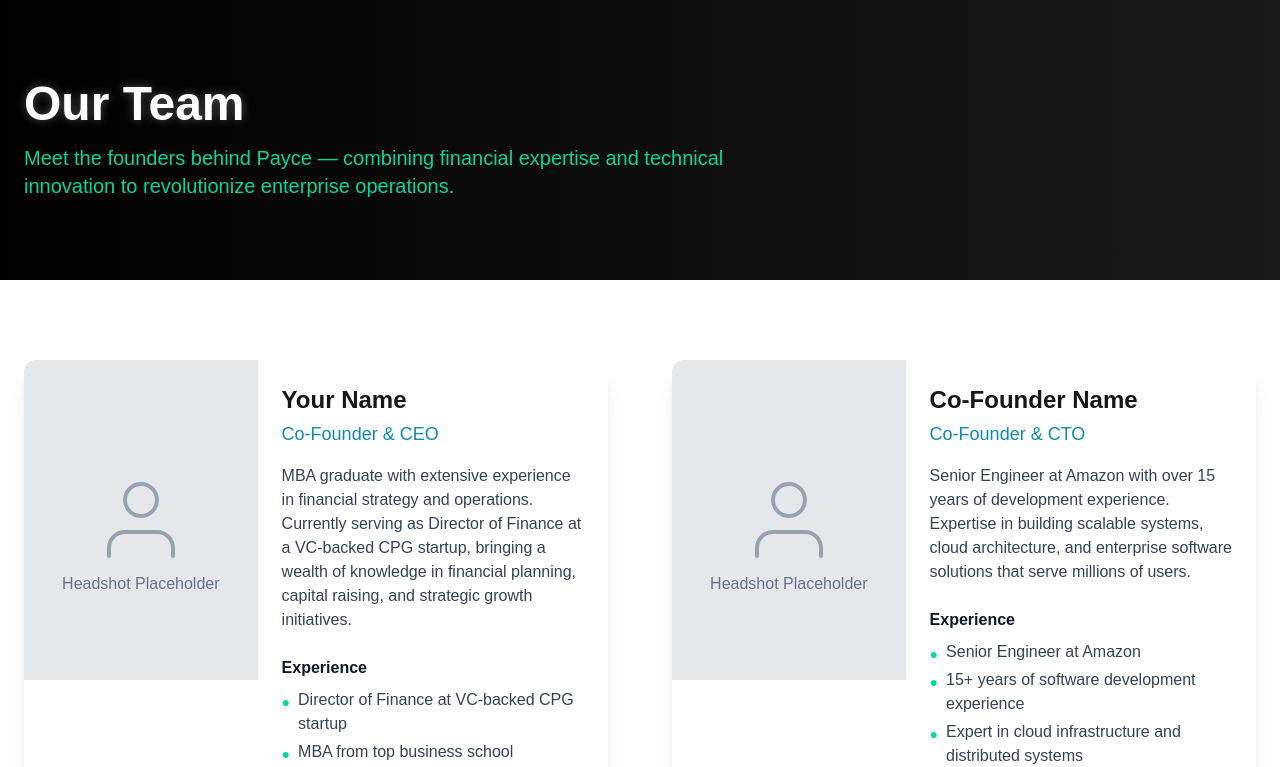
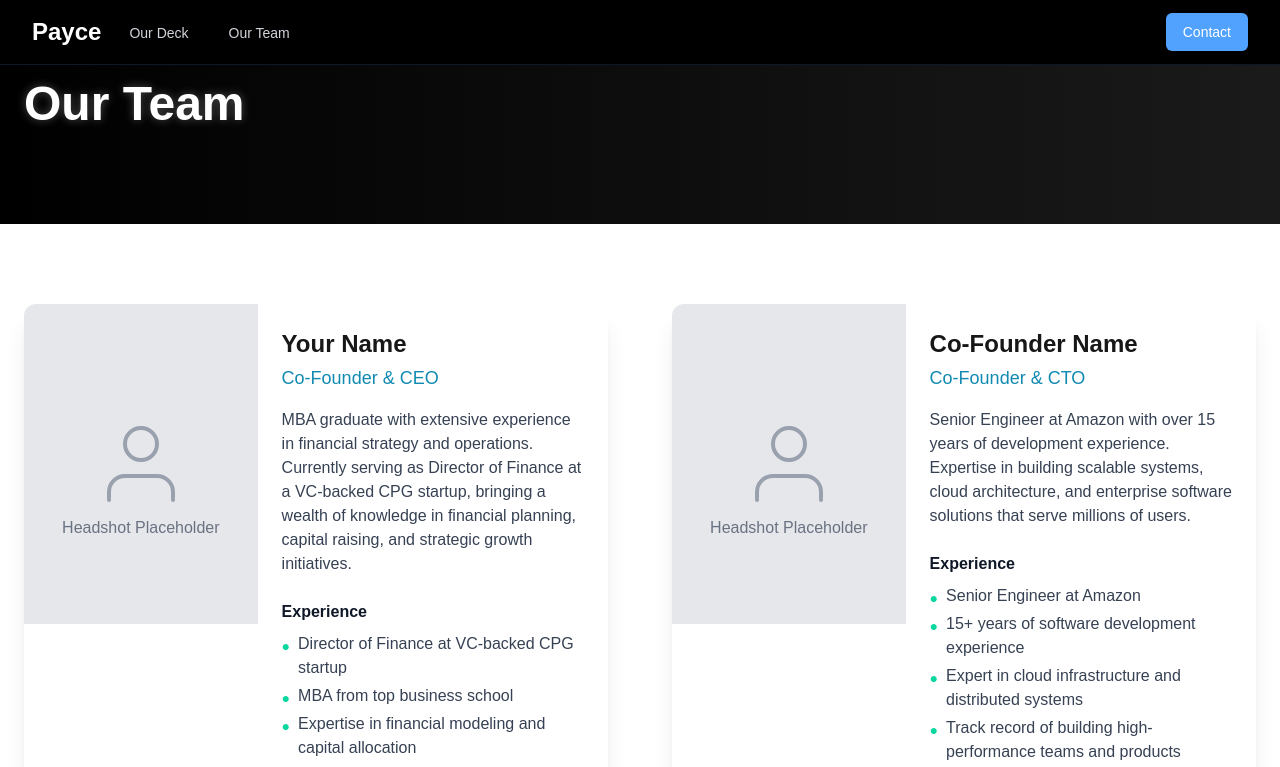
Before and after one commit to dattmumas/landing_clone, a Next.js app in the folder landing_app/: page /our-team in a window 1280 px wide. Shown: the top 767 px of the page. Built offline with nearby package versions, Linux system fonts and the light colour scheme.

Commit message:
nav bar to team page

```diff
--- a/landing_app/src/app/our-team/page.tsx
+++ b/landing_app/src/app/our-team/page.tsx
@@ -2,6 +2,7 @@
 
 import React from "react";
 import { motion } from "framer-motion";
+import NavBar from "../components/nav_bar/nav_bar";
 
 // Team member data
 const teamData = [
@@ -33,6 +34,8 @@ const teamData = [
 
 const OurTeamPage: React.FC = () => {
   return (
+    <>
+      <NavBar />
       <div className="bg-white min-h-screen">
         {/* Header Section */}
         <div
@@ -48,10 +51,6 @@ const OurTeamPage: React.FC = () => {
             >
               Our Team
             </h1>
-          <p className="text-xl max-w-3xl" style={{ color: "#06d6a0" }}>
-            Meet the founders behind Payce — combining financial expertise and
-            technical innovation to revolutionize enterprise operations.
-          </p>
           </div>
         </div>
 
@@ -166,6 +165,7 @@ const OurTeamPage: React.FC = () => {
           </div>
         </div>
       </div>
+    </>
   );
 };
 
```
Lines whose indentation alone changed are shown as unchanged.
